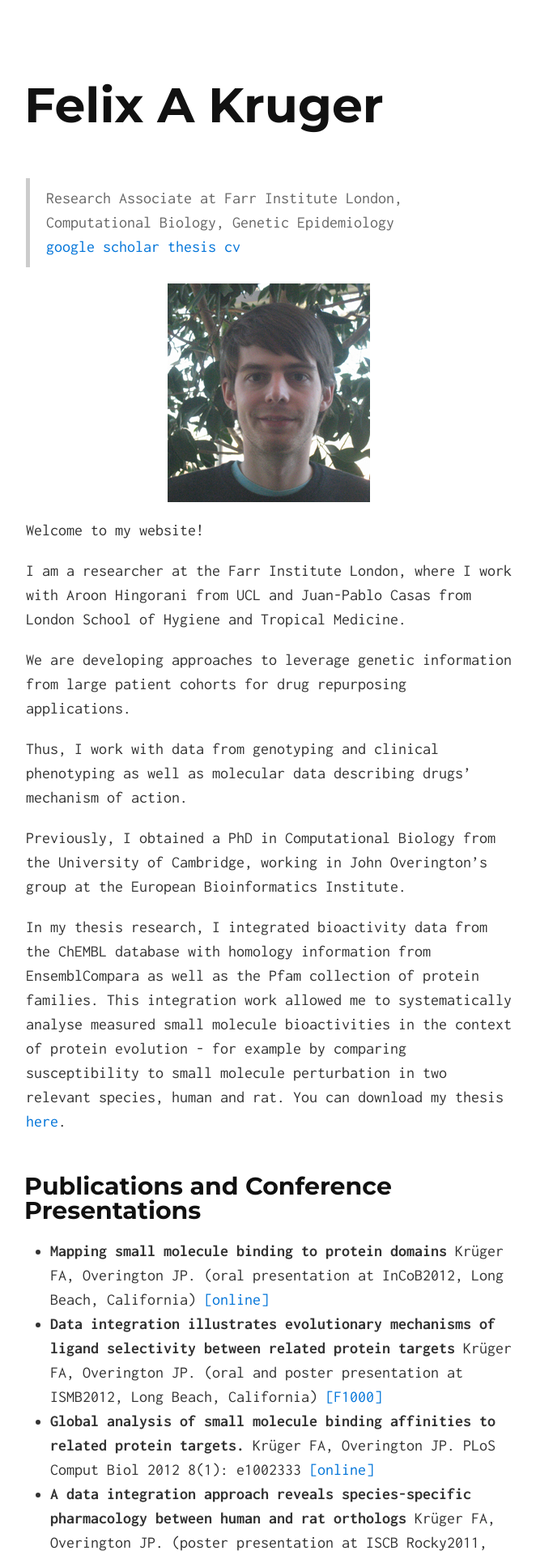
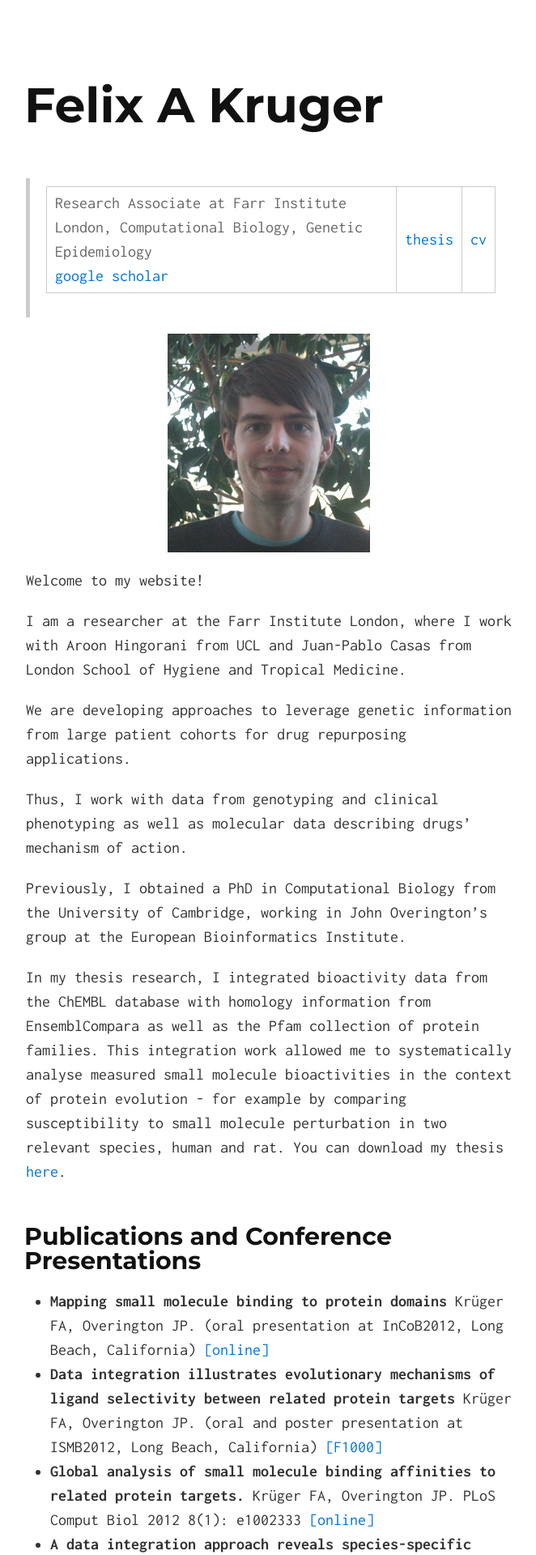
Before and after one commit to fak/fakruger, a Jekyll site: the page built from index.html, in a window 1280 px wide. Shown: the top 1920 px of the page at 81% size, without its empty margins (308-970 px from the left). Built offline with Jekyll 4.4.1, drawn with Linux system fonts in a browser that asks for light colours.

Commit message:
formatting

```diff
--- a/_includes/index.md
+++ b/_includes/index.md
@@ -1,6 +1,6 @@
 
 
-> Research Associate at Farr Institute London, Computational Biology, Genetic Epidemiology <br> [google scholar](http://scholar.google.co.uk/citations?user=mZvWSesAAAAJ&hl=en) [thesis](https://www.repository.cam.ac.uk/handle/1810/245655) [cv](https://github.com/fak/fakruger/raw/gh-pages/assets/fak.pdf)
+> Research Associate at Farr Institute London, Computational Biology, Genetic Epidemiology <br> [google scholar](http://scholar.google.co.uk/citations?user=mZvWSesAAAAJ&hl=en)|[thesis](https://www.repository.cam.ac.uk/handle/1810/245655)|[cv](https://github.com/fak/fakruger/raw/gh-pages/assets/fak.pdf)
 
 
 
```
